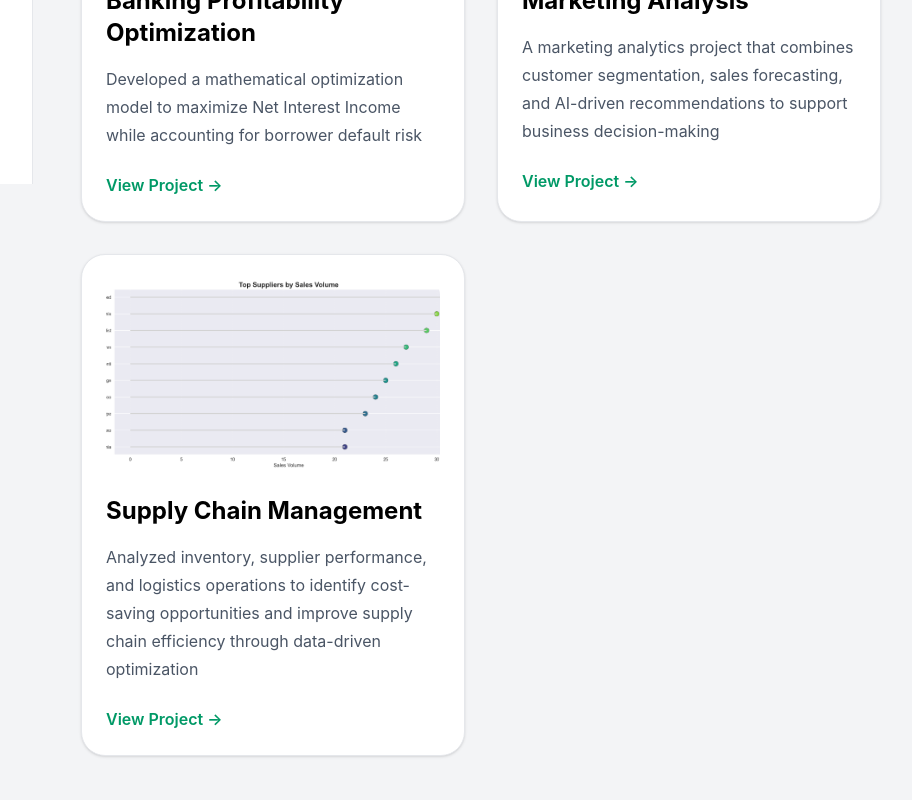
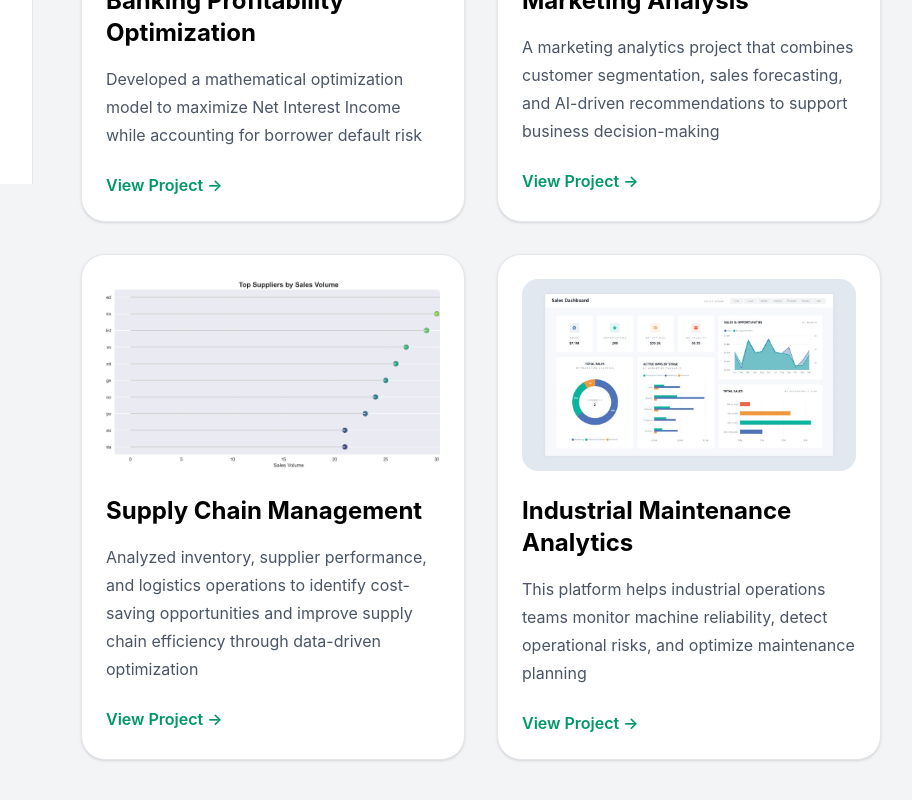
Before and after one commit to EssisDez/Desi-ESSIS-Portfolio, a React app: page / in a window 1280 px wide. Shown: the part 616-1416 px from the top of the page, without its empty margins (351-1263 px from the left). Built offline with nearby package versions, Linux system fonts and the light colour scheme; the HTML template or start-up script is replaced by a standard one.

Commit message:
power bi project updated

```diff
--- a/src/App.jsx
+++ b/src/App.jsx
@@ -20,6 +20,12 @@ const projects = [
     desc: "Analyzed inventory, supplier performance, and logistics operations to identify cost-saving opportunities and improve supply chain efficiency through data-driven optimization",
     link: "https://github.com/EssisDez/Supply_Chain_Analysis.git",
     image: "/supplier_by_sales.png",
+  },
+  {
+    title: "Industrial Maintenance Analytics",
+    desc: "This platform helps industrial operations teams monitor machine reliability, detect operational risks, and optimize maintenance planning",
+    link: "https://github.com/EssisDez/Industrial_Maintenance_Analytics.git",
+    image: "/6b3141a1cb1fc48c8880855b71d613e4.jpg",
   },
 ];
 
```
Also changed, not shown: public/6b3141a1cb1fc48c8880855b71d613e4.jpg (added).
